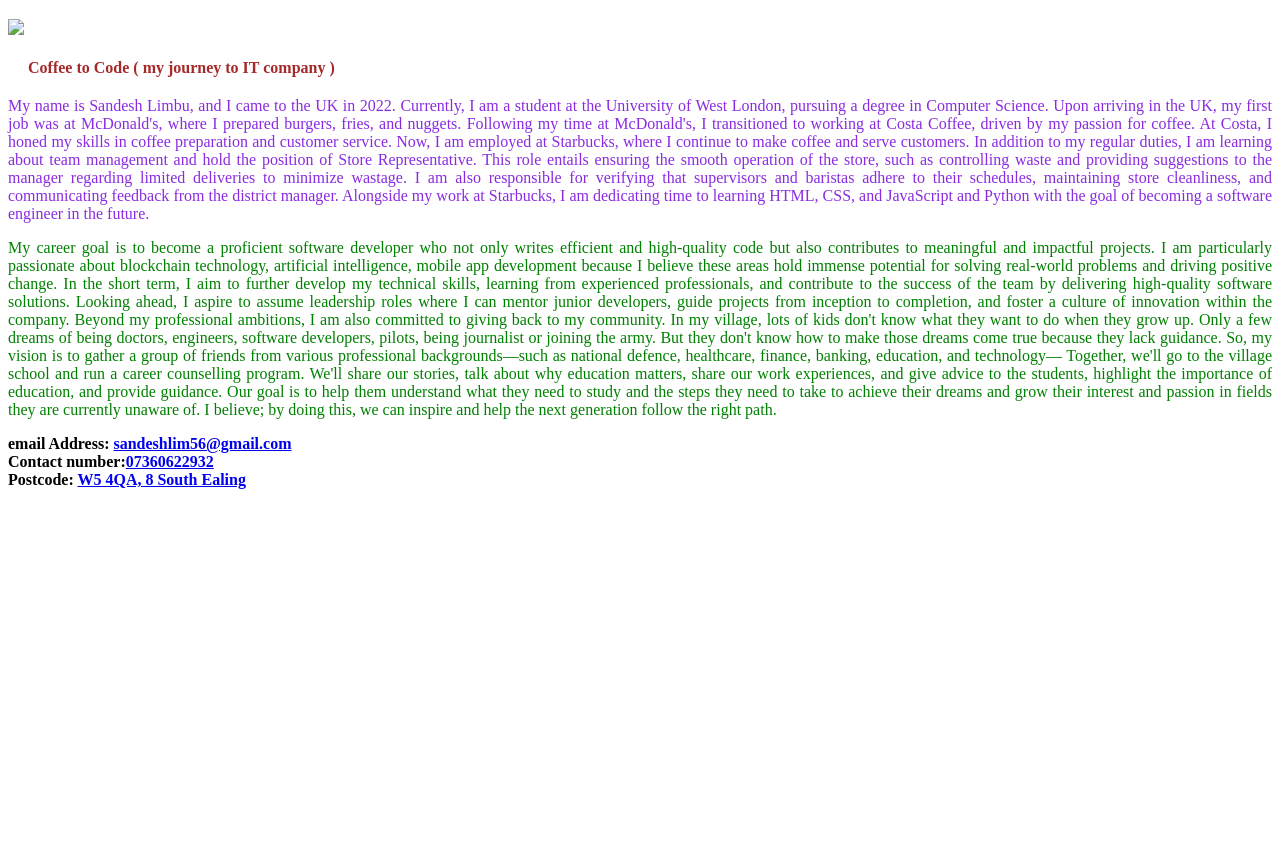
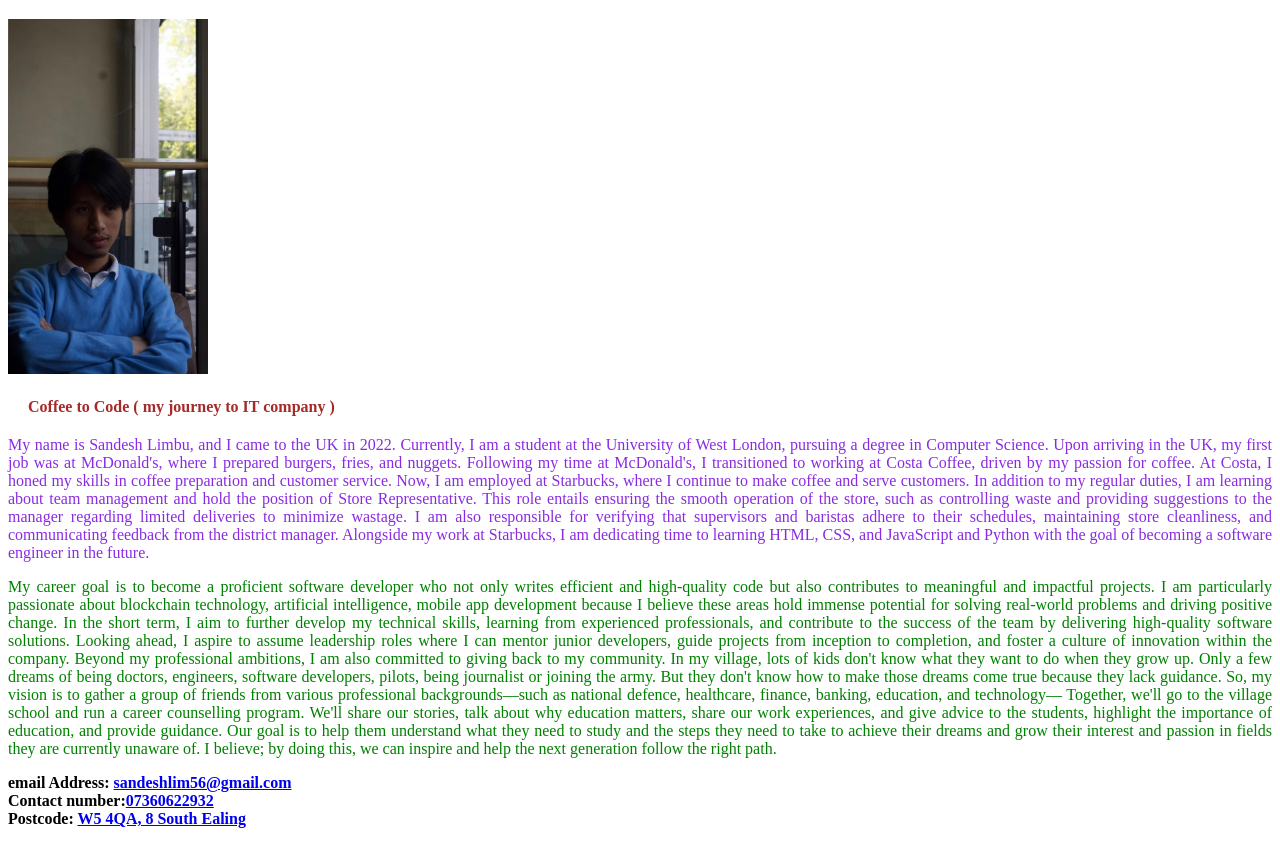
Before and after one commit to SandeshLim/myweb, a plain HTML site: page index.html in a window 1280 px wide. Shown: the part 61-905 px from the top of the page. Before the commit the page ends 800 px from the top, so only its background shows below. Drawn offline with Linux system fonts and the light colour scheme.

Commit message:
chanegs the file path

```diff
--- a/index.html
+++ b/index.html
@@ -11,7 +11,7 @@
 
 
   <div>
-    <img src="/images/sandesh.jpg"  width="200">
+    <img src="./sandesh.jpg"  width="200">
   </div>
   <div>
     <p class="code"><strong>Coffee to Code ( my journey to IT company )</strong></p>
```
